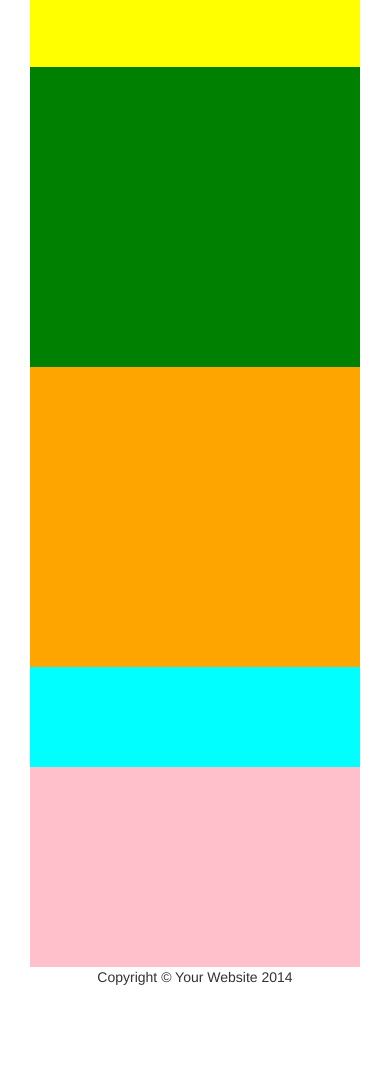
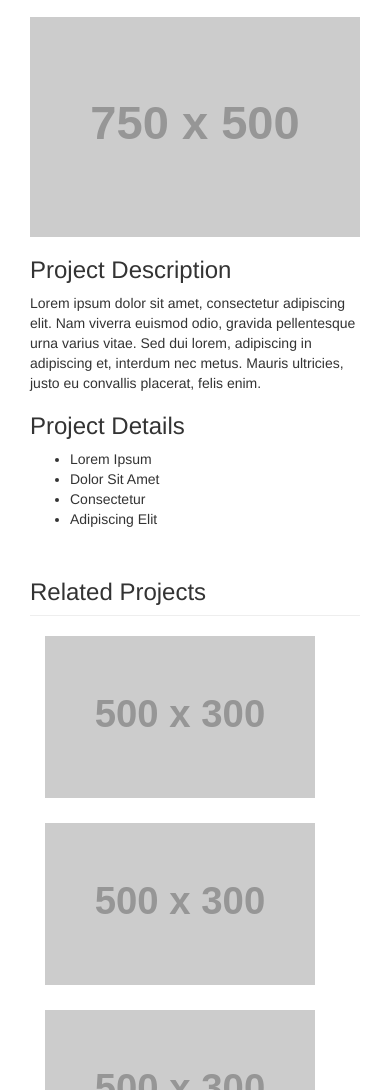
Before and after one commit to JaimeSalas/opensoutcode_2017_demos, a website: page 01 Native/src/index.html in a window 390 px wide. Shown: the part 189-1279 px from the top of the page. Before the commit the page ends 1186 px from the top, so only its background shows below. Drawn offline with nearby package versions, Linux system fonts and the light colour scheme; placeholder pictures from the web are drawn by us.

Commit message:
RELATED PROJECTS ONE COLUMN

```diff
--- a/01 Native/src/content/site.css
+++ b/01 Native/src/content/site.css
@@ -1,7 +1,7 @@
 .main-container {
     display: flex;
     flex-direction: column;
-    height: 100vh;
+    height: 100%;
 }
 
 .main-header {
@@ -20,6 +20,7 @@
     padding-left: 30px;
     padding-right: 30px;
     display: grid;
+    grid-column-gap: 15px;
     grid-template-columns: 1.5fr 1fr;
     grid-template-rows: auto;
     grid-template-areas:
@@ -31,34 +32,42 @@
 
 .secondary-header {
     grid-area: header;
-    background-color: yellow;
-    height: 200px;
+    /*background-color: yellow;
+    height: 200px;*/
 }
 
 .secondary-principal {
     grid-area: principal;
-    background-color: green;
-    height: 300px;
+    /*background-color: green;
+    height: 300px;*/
 }
 
 .secondary-aside {
     grid-area: aside;
-    background-color: orange;
-    height: 300px;
+    /*background-color: orange;
+    height: 300px;*/
 }
 
 .secondary-footer-header {
     grid-area: footer-header;
-    background-color: cyan;
-    height: 100px;
+    /*background-color: cyan;
+    height: 100px;*/
 }
 
 .secondary-footer {
     grid-area: footer;
-    background-color: pink;
-    height: 200px;
     display: flex;
     flex-direction: row;
+    justify-content: space-between;
+}
+
+.secondary-footer a {
+    padding-left: 15px;
+    padding-right: 15px;
+}
+
+.portfolio-item {
+    margin-bottom: 25px;
 }
 
 .main-footer {
@@ -75,52 +84,32 @@
 @media screen and (max-width: 768px) {
     .secondary-container {
         flex-grow: 1;
-        flex-shrink: 1;
-        flex-basis: auto;
         display: flex;
         flex-direction: column;
-        /*padding-left: 30px;
-        padding-right: 30px;
-        display: grid;
-        grid-template-columns: 1.5fr 1fr;
-        grid-template-rows: auto;
-        grid-template-areas:
-            "header header"
-            "principal aside"
-            "footer-header footer-header"
-            "footer footer"*/
-
     }
 
     .secondary-header {
-        /*grid-area: header;*/
-        background-color: yellow;
-        height: 200px;
+        flex-grow: 1;
     }
 
     .secondary-principal {
-        /*grid-area: principal;*/
-        background-color: green;
-        height: 300px;
+        flex-grow: 1;
     }
 
     .secondary-aside {
-        /*grid-area: aside;*/
-        background-color: orange;
-        height: 300px;
+        flex-grow: 1;
     }
 
     .secondary-footer-header {
-        /*grid-area: footer-header;*/
-        background-color: cyan;
-        height: 100px;
+        flex-grow: 1;
     }
 
     .secondary-footer {
-        /*grid-area: footer;*/
-        background-color: pink;
-        height: 200px;
-        display: flex;
-        flex-direction: row;
+        flex-grow: 1;
+        flex-wrap: wrap;
+    }
+
+    .secondary-footer a {
+        width: 300px;
     }
 }
--- a/01 Native/src/index.html
+++ b/01 Native/src/index.html
@@ -17,20 +17,48 @@
       <div class="secondary-container">
           <div class="secondary-header">
              <!--Portfolio Heading-->
+             <h1 class="page-header">
+                 Portfolio Item
+                 <small>Item Subheading</small>
+             </h1>
           </div>
           <div class="secondary-principal">
             <!--Portfolio image-->
+            <img class="img-responsive" src="http://placehold.it/750x500" alt="" />
           </div>
           <div class="secondary-aside">
             <!--Project description-->
+            <h3>Project Description</h3>
+            <p>Lorem ipsum dolor sit amet, consectetur adipiscing elit. Nam viverra euismod odio, gravida pellentesque urna varius vitae. Sed dui lorem, adipiscing in adipiscing et, interdum nec metus. Mauris ultricies, justo eu convallis placerat, felis enim.</p>
+            <h3>Project Details</h3>
+            <ul>
+                <li>Lorem Ipsum</li>
+                <li>Dolor Sit Amet</li>
+                <li>Consectetur</li>
+                <li>Adipiscing Elit</li>
+            </ul>
           </div>
           <div class="secondary-footer-header">
               <!--Related Projects Heading-->
+              <h3 class="page-header">Related Projects</h3>
           </div>
           <div class="secondary-footer">
             <!--Related projects-->
+            <a href="#">
+                <img class="img-responsive portfolio-item" src="http://placehold.it/500x300" alt="">
+            </a>
+            <a href="#">
+                <img class="img-responsive portfolio-item" src="http://placehold.it/500x300" alt="">
+            </a>
+            <a href="#">
+                <img class="img-responsive portfolio-item" src="http://placehold.it/500x300" alt="">
+            </a>
+            <a href="#">
+                <img class="img-responsive portfolio-item" src="http://placehold.it/500x300" alt="">
+            </a>
           </div>
       </div>
+      <hr />
       <div class="main-footer">
           <p>Copyright &copy; Your Website 2014</p>
       </div>
```
